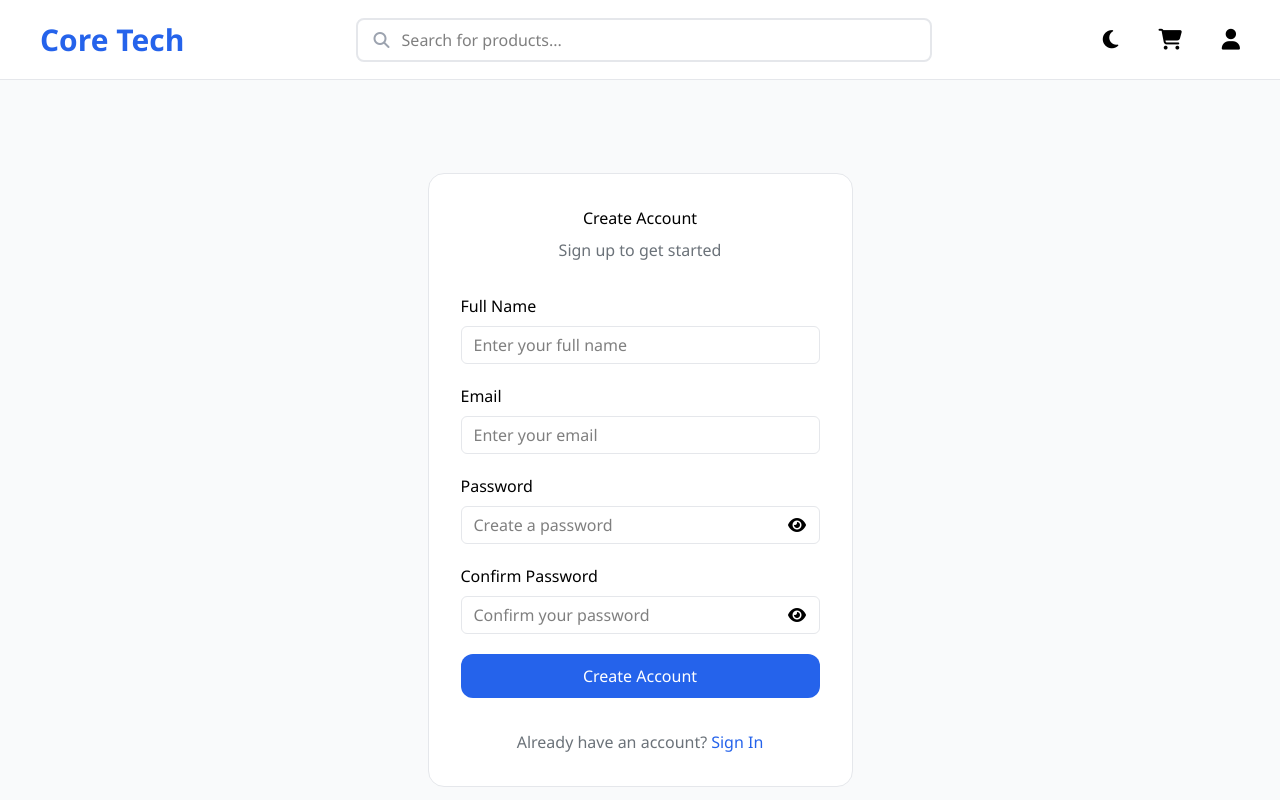
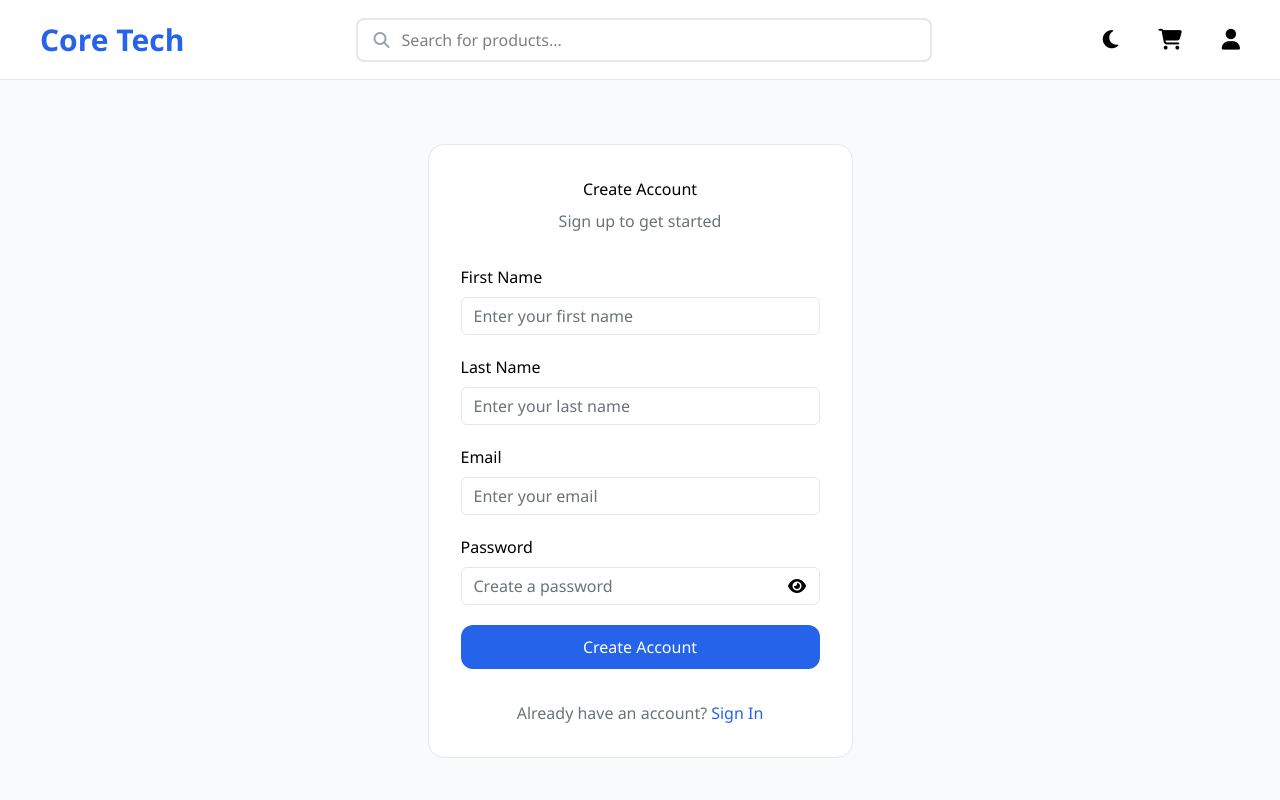
Before and after one commit to ViniAvemaria/coretech-project-frontend, a React (Vite) app: page /register in a window 1280 px wide. Shown: the top 800 px of the page. Built offline with nearby package versions, Linux system fonts and the light colour scheme.

Commit message:
feat: add zod, auth route request and register page input validation

```diff
--- a/package.json
+++ b/package.json
@@ -10,12 +10,16 @@
     "preview": "vite preview"
   },
   "dependencies": {
+    "@hookform/resolvers": "^5.2.2",
     "@tailwindcss/vite": "^4.1.17",
+    "axios": "^1.13.2",
     "normalize.css": "^8.0.1",
     "react": "^19.2.0",
     "react-dom": "^19.2.0",
+    "react-hook-form": "^7.69.0",
     "react-router-dom": "^7.10.1",
-    "tailwindcss": "^4.1.17"
+    "tailwindcss": "^4.1.17",
+    "zod": "^4.2.1"
   },
   "devDependencies": {
     "@eslint/js": "^9.39.1",
--- /dev/null
+++ b/src/api/authService.js
@@ -0,0 +1,19 @@
+import axios from "axios";
+
+const API_URL = "http://localhost:8080/api/auth";
+
+export const register = (data) => {
+    return axios.post(`${API_URL}/register`, data);
+};
+
+export const login = (data) => {
+    return axios.post(`${API_URL}/login`, data);
+};
+
+export const refreshToken = (token) => {
+    return axios.post(`${API_URL}/refresh-token`, { refreshToken: token });
+};
+
+export const logout = () => {
+    return axios.post(`${API_URL}/logout`);
+};
--- a/src/index.css
+++ b/src/index.css
@@ -78,6 +78,28 @@
             scale: 100%;
         }
     }
+
+    .input-autofill {
+        &::placeholder {
+            color: var(--color-muted-text-dark);
+        }
+
+        &:-webkit-autofill {
+            box-shadow: 0 0 0 1000px var(--color-input) inset;
+            -webkit-text-fill-color: var(--color-primary-text);
+        }
+
+        @variant dark {
+            &::placeholder {
+                color: var(--color-muted-text);
+            }
+
+            &:-webkit-autofill {
+                box-shadow: 0 0 0 1000px var(--color-input-dark) inset;
+                -webkit-text-fill-color: var(--color-primary-text-dark);
+            }
+        }
+    }
 }
 
 html {
--- a/src/pages/Login.jsx
+++ b/src/pages/Login.jsx
@@ -9,7 +9,7 @@ const Login = () => {
     };
 
     return (
-        <div className="flex items-center justify-center max-w-[425px] w-full">
+        <div className="max-w-[425px] w-full py-16">
             <div className="flex flex-col gap-2 w-full h-fit border border-border dark:border-border-dark rounded-2xl p-8 text-primary-text dark:text-primary-text-dark bg-header dark:bg-header-dark">
                 <p className="place-self-center">Welcome Back</p>
                 <p className="text-muted-text-dark dark:text-muted-text place-self-center">Sign in to your account</p>
@@ -23,7 +23,7 @@ const Login = () => {
                                 id="email"
                                 type="email"
                                 placeholder="Enter your email"
-                                className="focus:outline-none w-full text-primary-text dark:text-primary-text-dark"
+                                className="input-autofill focus:outline-none w-full text-primary-text dark:text-primary-text-dark"
                             />
                         </div>
                     </div>
@@ -37,7 +37,7 @@ const Login = () => {
                                 id="password"
                                 type={showPassword ? "text" : "password"}
                                 placeholder="Enter your password"
-                                className="focus:outline-none w-full text-primary-text dark:text-primary-text-dark"
+                                className="input-autofill focus:outline-none w-full text-primary-text dark:text-primary-text-dark"
                             />
                             <button
                                 type="button"
--- a/src/pages/Register.jsx
+++ b/src/pages/Register.jsx
@@ -1,30 +1,73 @@
 import { useState } from "react";
 import { Link } from "react-router-dom";
+import { register as registerUser } from "../api/authService";
+import { useForm } from "react-hook-form";
+import { zodResolver } from "@hookform/resolvers/zod";
+import { useNavigate } from "react-router-dom";
+import z from "zod";
+
+const registerSchema = z.object({
+    firstName: z.string().min(1, "First name is required"),
+    lastName: z.string().min(1, "Last name is required"),
+    email: z.email(),
+    password: z.string().min(6, "Password must be at least 6 characters"),
+});
 
 const Register = () => {
     const [showPassword, setShowPassword] = useState(false);
-    const [showPassword2, setShowPassword2] = useState(false);
+    const navigate = useNavigate();
 
-    const handleSubmit = (e) => {
-        e.preventDefault();
+    const {
+        register,
+        handleSubmit,
+        formState: { errors },
+    } = useForm({
+        resolver: zodResolver(registerSchema),
+    });
+
+    const onSubmit = async (data) => {
+        await registerUser(data);
+        navigate("/login");
     };
 
     return (
-        <div className="flex items-center justify-center max-w-[425px] w-full">
+        <div className="max-w-[425px] w-full py-16">
             <div className="flex flex-col gap-2 w-full h-fit border border-border dark:border-border-dark rounded-2xl p-8 text-primary-text dark:text-primary-text-dark bg-header dark:bg-header-dark">
                 <p className="place-self-center">Create Account</p>
                 <p className="text-muted-text-dark dark:text-muted-text place-self-center">Sign up to get started</p>
-                <form action="" className="flex flex-col mt-6 gap-5">
+                <form onSubmit={handleSubmit(onSubmit)} className="flex flex-col mt-6 gap-5">
                     <div>
-                        <label htmlFor="fullName">Full Name</label>
+                        <label htmlFor="firstName">First Name</label>
                         <div className="flex border bg-input dark:bg-input-dark border-border dark:border-border-dark px-3 py-1.5 mt-2 rounded-md bg-i rounded-2md focus-within:border-focus-ring transition-colors duration-300 ease">
                             <input
-                                id="fullName"
+                                id="firstName"
+                                name="firstName"
+                                {...register("firstName")}
                                 type="text"
-                                placeholder="Enter your full name"
-                                className="focus:outline-none w-full text-primary-text dark:text-primary-text-dark"
+                                placeholder="Enter your first name"
+                                className="input-autofill focus:outline-none w-full text-primary-text dark:text-primary-text-dark"
                             />
                         </div>
+                        {errors.firstName && (
+                            <p className="text-red-600 dark:text-red-500 mt-2">{errors.firstName.message}</p>
+                        )}
+                    </div>
+
+                    <div>
+                        <label htmlFor="lastName">Last Name</label>
+                        <div className="flex border bg-input dark:bg-input-dark border-border dark:border-border-dark px-3 py-1.5 mt-2 rounded-md bg-i rounded-2md focus-within:border-focus-ring transition-colors duration-300 ease">
+                            <input
+                                id="lastName"
+                                name="lastName"
+                                {...register("lastName")}
+                                type="text"
+                                placeholder="Enter your last name"
+                                className="input-autofill focus:outline-none w-full text-primary-text dark:text-primary-text-dark"
+                            />
+                        </div>
+                        {errors.lastName && (
+                            <p className="text-red-600 dark:text-red-500 mt-2">{errors.lastName.message}</p>
+                        )}
                     </div>
 
                     <div>
@@ -34,11 +77,14 @@ const Register = () => {
                         <div className="flex border bg-input dark:bg-input-dark border-border dark:border-border-dark px-3 py-1.5 mt-2 rounded-md bg-i rounded-2md focus-within:border-focus-ring transition-colors duration-300 ease">
                             <input
                                 id="email"
+                                name="email"
+                                {...register("email")}
                                 type="email"
                                 placeholder="Enter your email"
-                                className="focus:outline-none w-full text-primary-text dark:text-primary-text-dark"
+                                className="input-autofill focus:outline-none w-full text-primary-text dark:text-primary-text-dark"
                             />
                         </div>
+                        {errors.email && <p className="text-red-600 dark:text-red-500 mt-2">{errors.email.message}</p>}
                     </div>
 
                     <div>
@@ -48,9 +94,11 @@ const Register = () => {
                         <div className="flex border bg-input dark:bg-input-dark border-border dark:border-border-dark px-3 py-1.5 mt-2 rounded-md bg-i rounded-2md focus-within:border-focus-ring transition-colors duration-300 ease">
                             <input
                                 id="password"
+                                name="password"
+                                {...register("password")}
                                 type={showPassword ? "text" : "password"}
                                 placeholder="Create a password"
-                                className="focus:outline-none w-full text-primary-text dark:text-primary-text-dark"
+                                className="input-autofill focus:outline-none w-full text-primary-text dark:text-primary-text-dark"
                             />
                             <button
                                 type="button"
@@ -64,36 +112,13 @@ const Register = () => {
                                 )}
                             </button>
                         </div>
-                    </div>
-
-                    <div>
-                        <label htmlFor="confirmPassword" className="block w-fit">
-                            Confirm Password
-                        </label>
-                        <div className="flex border bg-input dark:bg-input-dark border-border dark:border-border-dark px-3 py-1.5 mt-2 rounded-md bg-i rounded-2md focus-within:border-focus-ring transition-colors duration-300 ease">
-                            <input
-                                id="confirmPassword"
-                                type={showPassword2 ? "text" : "password"}
-                                placeholder="Confirm your password"
-                                className="focus:outline-none w-full text-primary-text dark:text-primary-text-dark"
-                            />
-                            <button
-                                type="button"
-                                onClick={() => setShowPassword2((prev) => !prev)}
-                                className="flex items-center cursor-pointer w-5 ml-2"
-                            >
-                                {showPassword2 ? (
-                                    <i className="fa-solid fa-eye-slash"></i>
-                                ) : (
-                                    <i className="fa-solid fa-eye"></i>
-                                )}
-                            </button>
-                        </div>
+                        {errors.password && (
+                            <p className="text-red-600 dark:text-red-500 mt-2">{errors.password.message}</p>
+                        )}
                     </div>
 
                     <button
                         type="submit"
-                        onClick={handleSubmit}
                         className="bg-brand text-white px-3.5 py-2.5 rounded-xl hover:bg-brand-hover transition-colors duration-300 ease cursor-pointer"
                     >
                         Create Account
```
Also changed, not shown: 1 other file (tests, documents, lock files or other folders).
